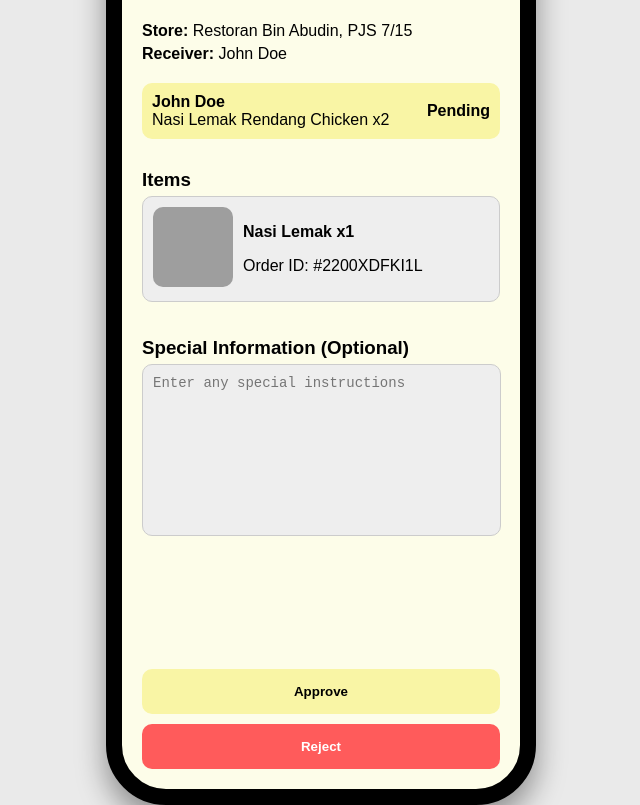
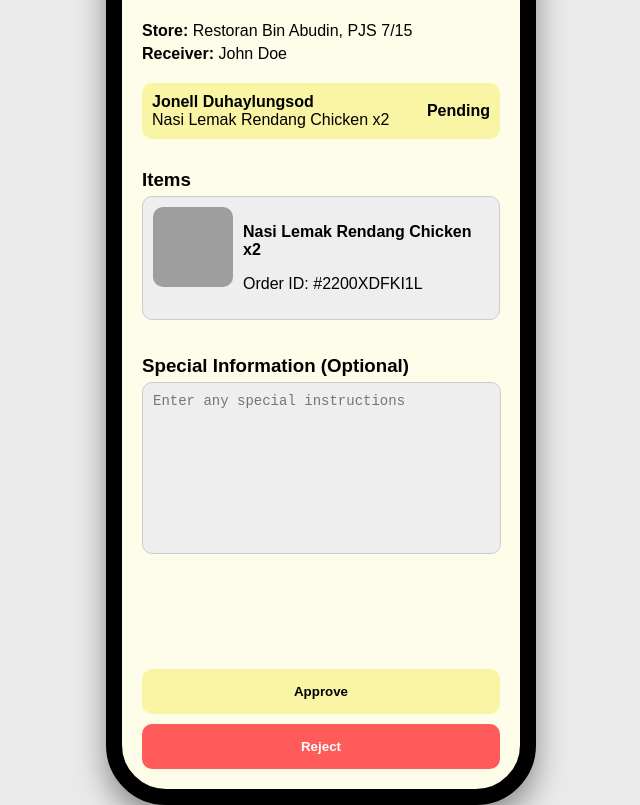
Before and after one commit to wennjun/foodcycle, a plain HTML site: page index.html in a window 1280 px wide. Shown: the part 61-866 px from the top of the page, without its empty margins (319-959 px from the left). Drawn offline with Linux system fonts and the light colour scheme; grey boxes are pictures that could not be loaded.

Commit message:
Update index.html

```diff
--- a/index.html
+++ b/index.html
@@ -165,7 +165,7 @@
     <div class="order-summary">
       <div class="order-card">
         <div class="order-text">
-          <strong>John Doe</strong><br />
+          <strong>Jonell Duhaylungsod</strong><br />
           Nasi Lemak Rendang Chicken x2
         </div>
         <span class="status">Pending</span>
@@ -176,7 +176,7 @@
     <div class="item">
       <img src="https://www.malaysianchinesekitchen.com/wp-content/uploads/2017/06/NasiLemakBungkus-1.jpg" alt="Nasi Lemak" />
       <div class="item-details">
-        <p><strong>Nasi Lemak x1</strong></p>
+        <p><strong>Nasi Lemak Rendang Chicken x2</strong></p>
         <p>Order ID: #2200XDFKI1L</p>
       </div>
     </div>
```
